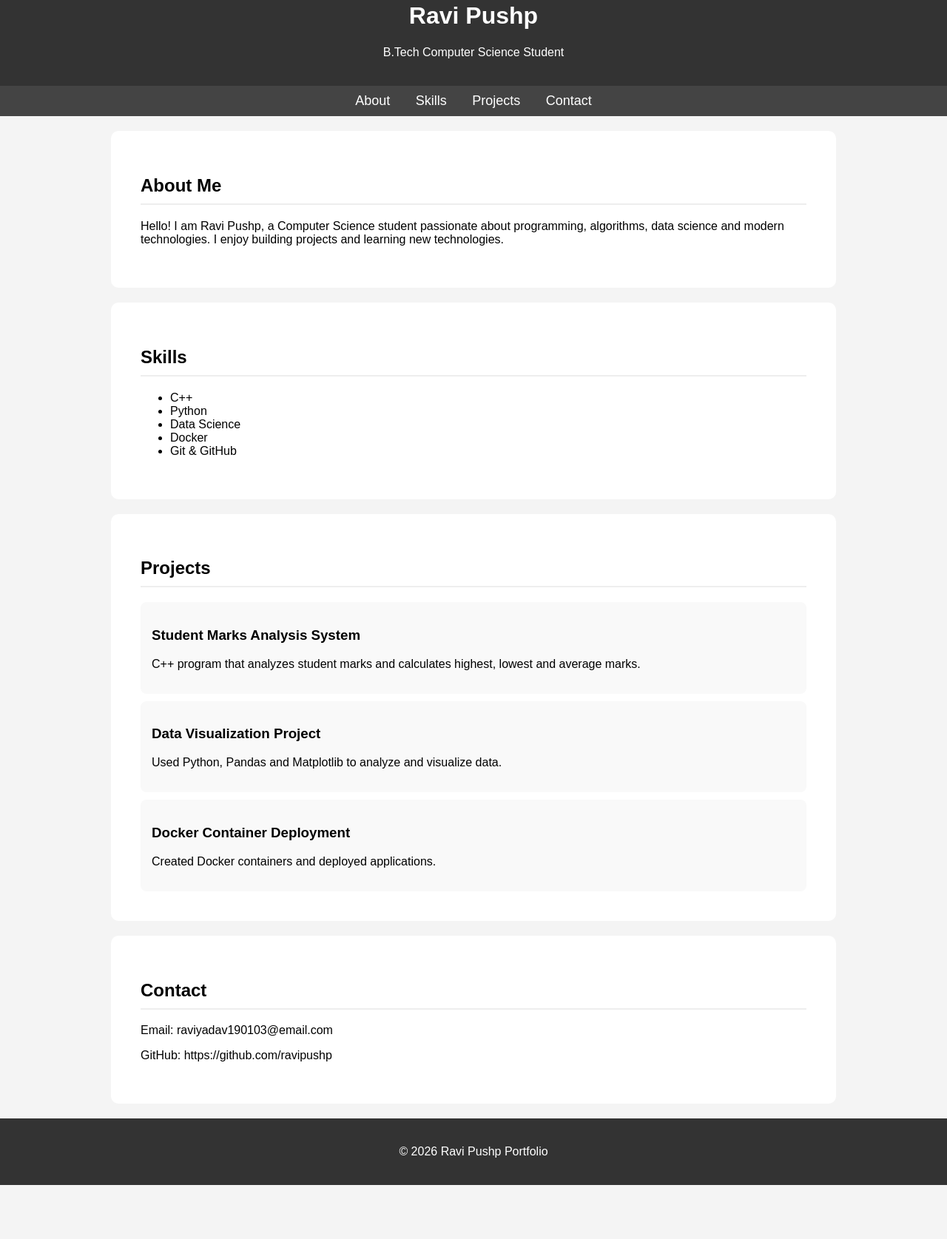
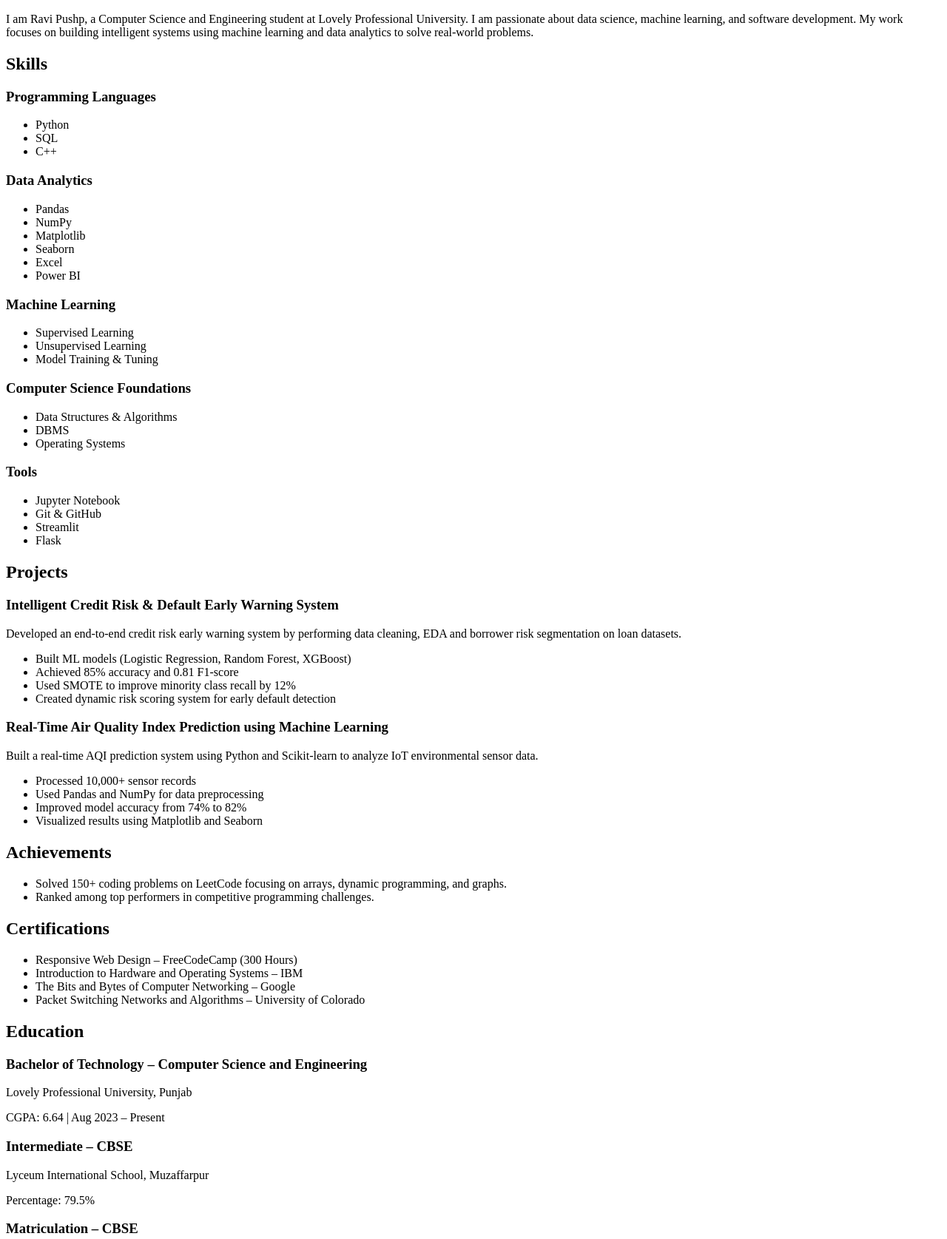
Before and after one commit to ravipushp/ravipushp.github.io, a plain HTML site: page index.html in a window 1280 px wide. Shown: the part 38-1713 px from the top of the page at 74% size. Before the commit the page ends 1640 px from the top, so only its background shows below. Drawn offline with Linux system fonts and the light colour scheme.

Commit message:
Enhance portfolio with new sections and content updates
Updated the portfolio with new sections and improved content.

```diff
--- a/index.html
+++ b/index.html
@@ -1,135 +1,158 @@
-<!DOCTYPE html>
-<html>
-<head>
-<title>Ravi Pushp | Portfolio</title>
-
-<style>
-
-body{
-font-family: Arial;
-margin:0;
-background:#f4f4f4;
-}
-
-header{
-background:#333;
-color:white;
-padding:20px;
-text-align:center;
-}
-
-nav{
-background:#444;
-padding:10px;
-text-align:center;
-}
-
-nav a{
-color:white;
-margin:15px;
-text-decoration:none;
-font-size:18px;
-}
-
-section{
-padding:40px;
-max-width:900px;
-margin:auto;
-background:white;
-margin-top:20px;
-border-radius:10px;
-}
-
-h2{
-border-bottom:2px solid #eee;
-padding-bottom:10px;
-}
-
-.project{
-background:#f9f9f9;
-padding:15px;
-margin-top:10px;
-border-radius:8px;
-}
-
-footer{
-text-align:center;
-padding:20px;
-margin-top:20px;
-background:#333;
-color:white;
-}
-
-</style>
-</head>
-
-<body>
-
-<header>
-<h1>Ravi Pushp</h1>
-<p>B.Tech Computer Science Student</p>
-</header>
-
-<nav>
-<a href="#about">About</a>
-<a href="#skills">Skills</a>
-<a href="#projects">Projects</a>
-<a href="#contact">Contact</a>
-</nav>
-
 <section id="about">
 <h2>About Me</h2>
+
 <p>
-Hello! I am Ravi Pushp, a Computer Science student passionate about programming, algorithms, data science and modern technologies. I enjoy building projects and learning new technologies.
+I am Ravi Pushp, a Computer Science and Engineering student at Lovely Professional University.
+I am passionate about data science, machine learning, and software development.
+My work focuses on building intelligent systems using machine learning and data analytics
+to solve real-world problems.
 </p>
+
 </section>
 
+
 <section id="skills">
+
 <h2>Skills</h2>
 
+<h3>Programming Languages</h3>
 <ul>
+<li>Python</li>
+<li>SQL</li>
 <li>C++</li>
-<li>Python</li>
-<li>Data Science</li>
-<li>Docker</li>
+</ul>
+
+<h3>Data Analytics</h3>
+<ul>
+<li>Pandas</li>
+<li>NumPy</li>
+<li>Matplotlib</li>
+<li>Seaborn</li>
+<li>Excel</li>
+<li>Power BI</li>
+</ul>
+
+<h3>Machine Learning</h3>
+<ul>
+<li>Supervised Learning</li>
+<li>Unsupervised Learning</li>
+<li>Model Training & Tuning</li>
+</ul>
+
+<h3>Computer Science Foundations</h3>
+<ul>
+<li>Data Structures & Algorithms</li>
+<li>DBMS</li>
+<li>Operating Systems</li>
+</ul>
+
+<h3>Tools</h3>
+<ul>
+<li>Jupyter Notebook</li>
 <li>Git & GitHub</li>
+<li>Streamlit</li>
+<li>Flask</li>
 </ul>
 
 </section>
+
 
 <section id="projects">
 
 <h2>Projects</h2>
 
 <div class="project">
-<h3>Student Marks Analysis System</h3>
-<p>C++ program that analyzes student marks and calculates highest, lowest and average marks.</p>
+
+<h3>Intelligent Credit Risk & Default Early Warning System</h3>
+
+<p>
+Developed an end-to-end credit risk early warning system by performing data cleaning,
+EDA and borrower risk segmentation on loan datasets.
+</p>
+
+<ul>
+<li>Built ML models (Logistic Regression, Random Forest, XGBoost)</li>
+<li>Achieved 85% accuracy and 0.81 F1-score</li>
+<li>Used SMOTE to improve minority class recall by 12%</li>
+<li>Created dynamic risk scoring system for early default detection</li>
+</ul>
+
 </div>
 
-<div class="project">
-<h3>Data Visualization Project</h3>
-<p>Used Python, Pandas and Matplotlib to analyze and visualize data.</p>
-</div>
 
 <div class="project">
-<h3>Docker Container Deployment</h3>
-<p>Created Docker containers and deployed applications.</p>
+
+<h3>Real-Time Air Quality Index Prediction using Machine Learning</h3>
+
+<p>
+Built a real-time AQI prediction system using Python and Scikit-learn to analyze
+IoT environmental sensor data.
+</p>
+
+<ul>
+<li>Processed 10,000+ sensor records</li>
+<li>Used Pandas and NumPy for data preprocessing</li>
+<li>Improved model accuracy from 74% to 82%</li>
+<li>Visualized results using Matplotlib and Seaborn</li>
+</ul>
+
 </div>
 
 </section>
+
+
+<section id="achievements">
+
+<h2>Achievements</h2>
+
+<ul>
+<li>Solved 150+ coding problems on LeetCode focusing on arrays, dynamic programming, and graphs.</li>
+<li>Ranked among top performers in competitive programming challenges.</li>
+</ul>
+
+</section>
+
+
+<section id="certifications">
+
+<h2>Certifications</h2>
+
+<ul>
+<li>Responsive Web Design – FreeCodeCamp (300 Hours)</li>
+<li>Introduction to Hardware and Operating Systems – IBM</li>
+<li>The Bits and Bytes of Computer Networking – Google</li>
+<li>Packet Switching Networks and Algorithms – University of Colorado</li>
+</ul>
+
+</section>
+
+
+<section id="education">
+
+<h2>Education</h2>
+
+<h3>Bachelor of Technology – Computer Science and Engineering</h3>
+<p>Lovely Professional University, Punjab</p>
+<p>CGPA: 6.64 | Aug 2023 – Present</p>
+
+<h3>Intermediate – CBSE</h3>
+<p>Lyceum International School, Muzaffarpur</p>
+<p>Percentage: 79.5%</p>
+
+<h3>Matriculation – CBSE</h3>
+<p>Lyceum International School, Muzaffarpur</p>
+<p>Percentage: 79%</p>
+
+</section>
+
 
 <section id="contact">
 
 <h2>Contact</h2>
 
-<p>Email: raviyadav190103@email.com</p>
-<p>GitHub: https://github.com/ravipushp</p>
+<p>Email: ravipushp19@gmail.com</p>
+<p>Phone: +91 6207183766</p>
+<p>GitHub: https://github.com/ravipushp19</p>
+<p>LinkedIn: https://linkedin.com/in/ravi-pushp</p>
 
 </section>
-
-<footer>
-<p>© 2026 Ravi Pushp Portfolio</p>
-</footer>
-
-</body>
-</html>
```
